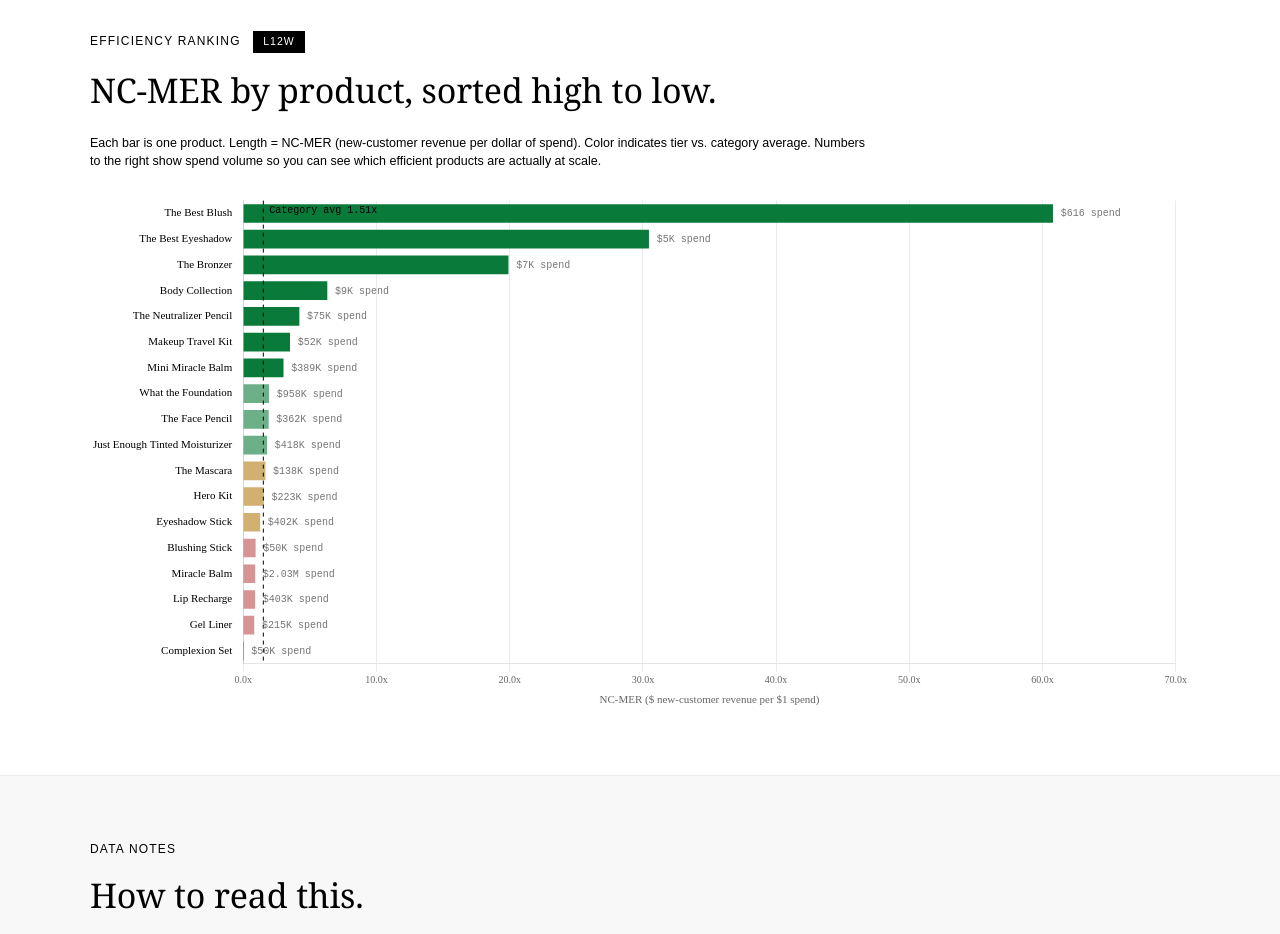
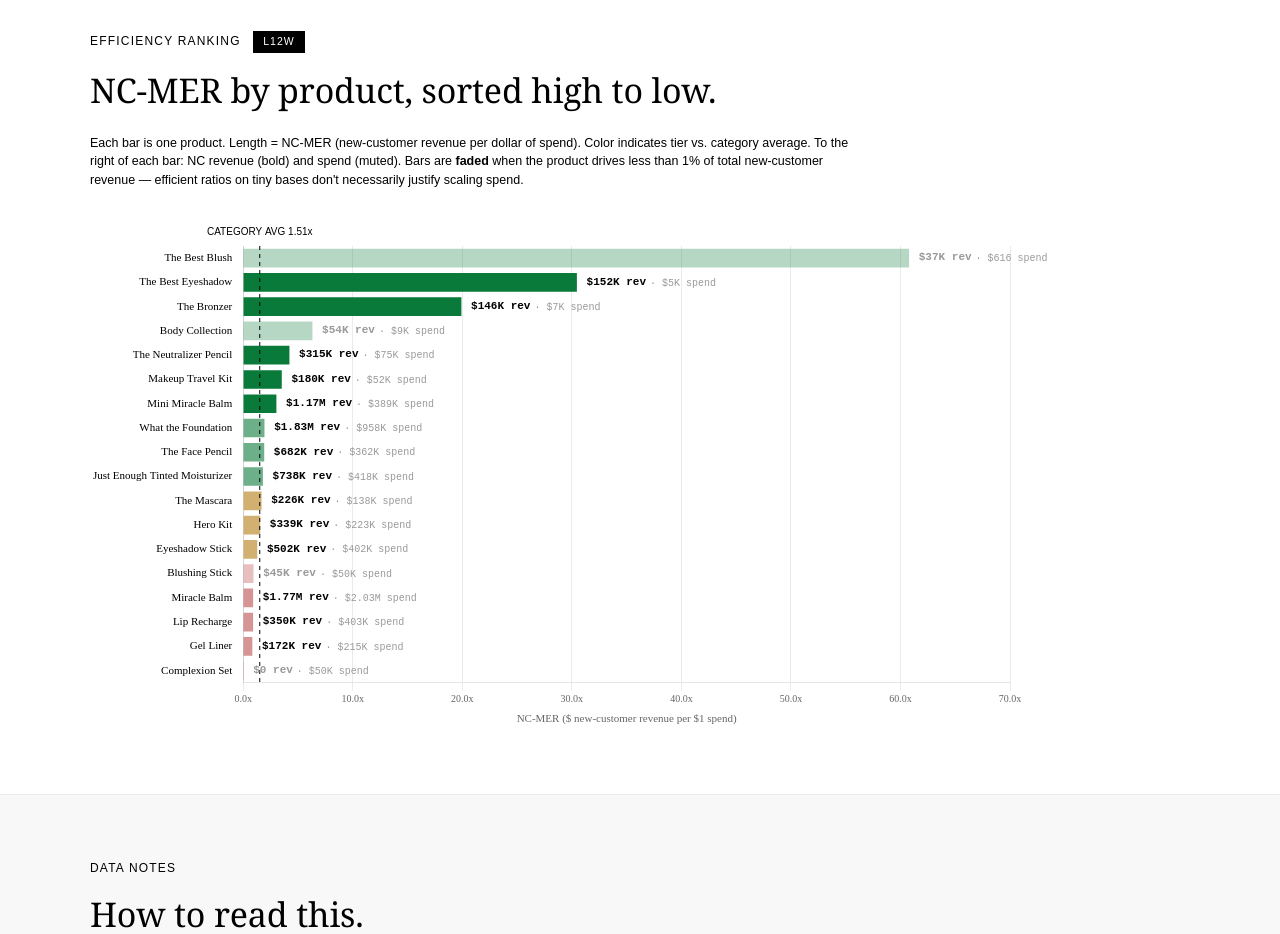
Before and after one commit to sbrady-crypto/jrb-meta-spend-vs-product-performance, a plain HTML site: page index.html in a window 1280 px wide. Shown: the part 6600-7534 px from the top of the page. Drawn offline with nearby package versions, Linux system fonts and the light colour scheme; a web font is replaced by a local one.

Commit message:
Efficiency bars: move category avg label above plot; add NC revenue to labels; fade low-volume products

```diff
--- a/index.html
+++ b/index.html
@@ -334,7 +334,7 @@ tr.row-efficient td:first-child { padding-left: 16px; }
  <div class="container">
   <div class="eyebrow">Efficiency Ranking <span class="period-tag" id="tag-eff">L12W</span></div>
   <h2>NC-MER by product, sorted high to low.</h2>
-  <p style="font-family: 'RingsideWideWeb', Arial; font-size: 12.5px;">Each bar is one product. Length = NC-MER (new-customer revenue per dollar of spend). Color indicates tier vs. category average. Numbers to the right show spend volume so you can see which efficient products are actually at scale.</p>
+  <p style="font-family: 'RingsideWideWeb', Arial; font-size: 12.5px;">Each bar is one product. Length = NC-MER (new-customer revenue per dollar of spend). Color indicates tier vs. category average. To the right of each bar: NC revenue (bold) and spend (muted). Bars are <strong>faded</strong> when the product drives less than 1% of total new-customer revenue — efficient ratios on tiny bases don't necessarily justify scaling spend.</p>
   <div class="chart-wrap tall">
     <canvas id="efficiencyBars"></canvas>
   </div>
@@ -821,7 +821,6 @@ function renderMatrix(view) {
 
 function renderScatter(view) {
   const avgMer = view.totals.nc_mer;
-  // Only products with meaningful spend; sort by NC-MER desc
   const ranked = view.products
     .filter(p => p.totals.spend > 500 && p.efficiency.nc_mer != null)
     .sort((a, b) => b.efficiency.nc_mer - a.efficiency.nc_mer);
@@ -835,10 +834,25 @@ function renderScatter(view) {
     return '#b02b2b';
   };
 
+  // Opacity reduced for products driving very little NC revenue (< 1% of total)
+  const revShareThreshold = 1.0;
+  const opacityFor = (p) => p.share.rev_pct < revShareThreshold ? 0.35 : 1.0;
+
   const labels = ranked.map(p => p.name);
   const mers = ranked.map(p => p.efficiency.nc_mer);
-  const colors = ranked.map(p => tierColor(p.efficiency.nc_mer));
+  const colors = ranked.map((p, i) => {
+    const base = tierColor(p.efficiency.nc_mer);
+    if (opacityFor(p) === 1.0) return base;
+    // Apply reduced opacity to rgba or hex
+    if (base.startsWith('rgba')) return base.replace(/[\d.]+\)$/, '0.3)');
+    // Convert hex to rgba with 0.3
+    const hex = base.replace('#', '');
+    const r = parseInt(hex.slice(0,2), 16), g = parseInt(hex.slice(2,4), 16), b = parseInt(hex.slice(4,6), 16);
+    return `rgba(${r},${g},${b},0.3)`;
+  });
   const spends = ranked.map(p => p.totals.spend);
+  const revs = ranked.map(p => p.totals.new_sales);
+  const revShares = ranked.map(p => p.share.rev_pct);
   const maxMer = Math.max(...mers, avgMer);
 
   if (charts.scatter) charts.scatter.destroy();
@@ -858,10 +872,13 @@ function renderScatter(view) {
     options: {
       indexAxis: 'y',
       maintainAspectRatio: false,
+      // Reserve room on the right for revenue labels
+      layout: { padding: { right: 180, top: 36 } },
       plugins: {
         legend: { display: false },
         tooltip: { callbacks: { label: (ctx) => [
           'NC-MER: ' + ctx.parsed.x.toFixed(2) + 'x',
+          'NC revenue: ' + fmtD(revs[ctx.dataIndex]) + ' (' + revShares[ctx.dataIndex].toFixed(1) + '% of total)',
           'Spend: ' + fmtD(spends[ctx.dataIndex]),
           'vs avg (' + avgMer.toFixed(2) + 'x): ' + (((ctx.parsed.x / avgMer) - 1) * 100).toFixed(0) + '%'
         ]}}
@@ -872,7 +889,7 @@ function renderScatter(view) {
           ticks: { font: { family: 'BaseMonoWideWeb', size: 10 }, callback: v => v.toFixed(1) + 'x' },
           grid: { color: '#ebebeb' },
           beginAtZero: true,
-          suggestedMax: maxMer * 1.15,
+          suggestedMax: maxMer * 1.12,
         },
         y: {
           ticks: { font: { family: 'RingsideWideWeb', size: 11 }, color: '#000' },
@@ -882,11 +899,11 @@ function renderScatter(view) {
       animation: false,
     },
     plugins: [{
-      id: 'avgLineAndSpendLabels',
+      id: 'avgLineAndLabels',
       afterDraw: (chart) => {
         const { ctx, chartArea, scales } = chart;
-        // Vertical line at category average
         const xAvg = scales.x.getPixelForValue(avgMer);
+        // Category-average dashed line
         ctx.save();
         ctx.strokeStyle = '#000';
         ctx.setLineDash([4, 4]);
@@ -896,17 +913,37 @@ function renderScatter(view) {
         ctx.lineTo(xAvg, chartArea.bottom);
         ctx.stroke();
         ctx.setLineDash([]);
-        ctx.font = '10px BaseMonoWideWeb, monospace';
+        // Place label ABOVE the plot area so it doesn't collide with bars
+        const labelY = chartArea.top - 10;
+        const labelText = 'CATEGORY AVG ' + avgMer.toFixed(2) + 'x';
+        ctx.font = '10px GeogrotesqueCondBoldWeb, Arial';
+        const labelWidth = ctx.measureText(labelText).width;
+        ctx.fillStyle = '#fff';
+        ctx.fillRect(xAvg - labelWidth/2 - 6, labelY - 12, labelWidth + 12, 16);
         ctx.fillStyle = '#000';
-        ctx.textAlign = 'left';
-        ctx.fillText('Category avg ' + avgMer.toFixed(2) + 'x', xAvg + 6, chartArea.top + 12);
-        // Spend label to the right of each bar
-        ctx.textAlign = 'left';
-        ctx.fillStyle = '#757575';
+        ctx.textAlign = 'center';
+        ctx.textBaseline = 'middle';
+        ctx.fillText(labelText, xAvg, labelY - 4);
+
+        // Right-side labels: NC rev (bold, black) + spend (muted)
         chart.data.labels.forEach((label, i) => {
           const barEnd = scales.x.getPixelForValue(mers[i]);
           const y = scales.y.getPixelForValue(i);
-          ctx.fillText(fmtDK(spends[i]) + ' spend', barEnd + 8, y + 3);
+          const rev = revs[i];
+          const spend = spends[i];
+          const isSmall = revShares[i] < revShareThreshold;
+          // Revenue — primary
+          ctx.font = 'bold 11px BaseMonoWideWeb, monospace';
+          ctx.fillStyle = isSmall ? '#999' : '#000';
+          ctx.textAlign = 'left';
+          ctx.textBaseline = 'middle';
+          const revText = fmtDK(rev) + ' rev';
+          ctx.fillText(revText, barEnd + 10, y - 0.5);
+          const revW = ctx.measureText(revText).width;
+          // Spend — secondary, muted
+          ctx.font = '10px BaseMonoWideWeb, monospace';
+          ctx.fillStyle = '#999';
+          ctx.fillText('· ' + fmtDK(spend) + ' spend', barEnd + 10 + revW + 4, y + 0.5);
         });
         ctx.restore();
       }
```
